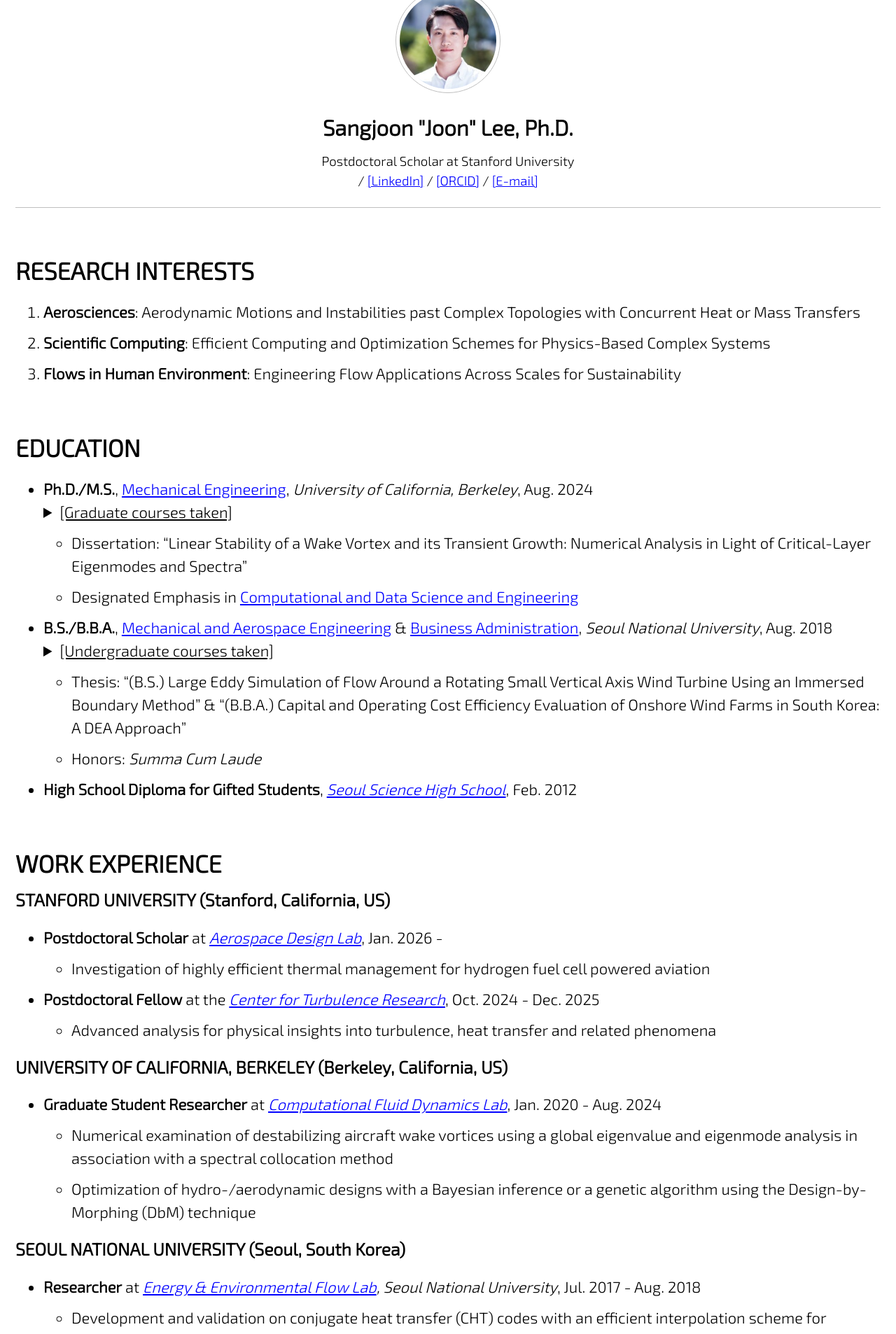
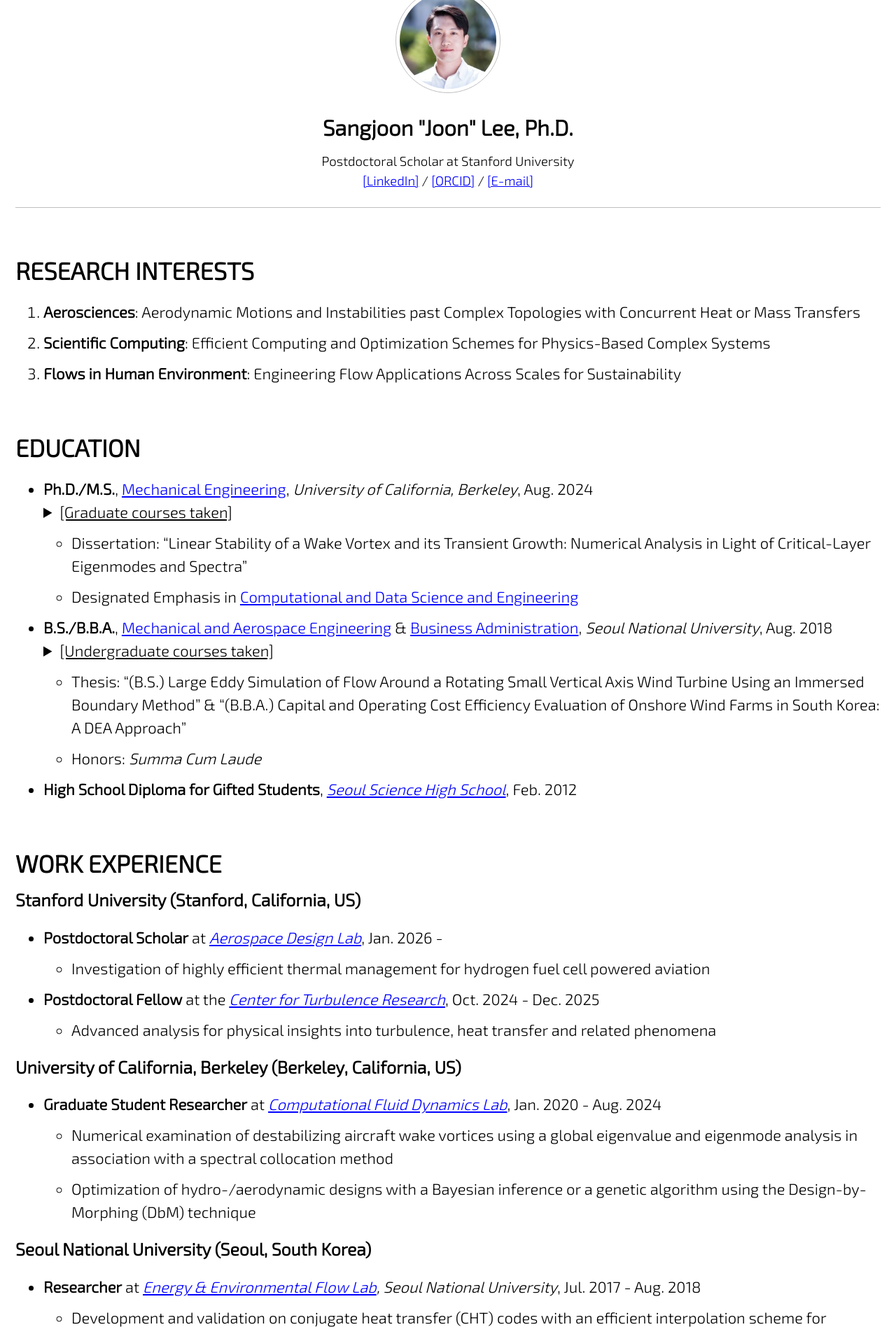
Before and after one commit to jun9303/jun9303.github.io, a Jekyll site: the page built from _pages/about_me.md, in a window 1280 px wide. Shown: the part 363-2269 px from the top of the page at 70% size. Built offline with Jekyll 4.4.1, drawn with Linux system fonts in a browser that asks for light colours; cached includes are drawn as plain includes; some of the changed text lies outside the part shown.

Commit message:
Add custom CSS for hiding permalink text and update about me section formatting

```diff
--- a/_includes/head.html
+++ b/_includes/head.html
@@ -18,6 +18,7 @@
 
 <!-- For all browsers -->
 <link rel="stylesheet" href="{{ '/assets/css/main.css' | relative_url }}">
+<link rel="stylesheet" href="{{ '/assets/css/custom.css' | relative_url }}">
 <link rel="preload" href="https://cdn.jsdelivr.net/npm/@fortawesome/fontawesome-free@latest/css/all.min.css" as="style" onload="this.onload=null;this.rel='stylesheet'">
 <noscript><link rel="stylesheet" href="https://cdn.jsdelivr.net/npm/@fortawesome/fontawesome-free@latest/css/all.min.css"></noscript>
 
--- a/_pages/about_me.md
+++ b/_pages/about_me.md
@@ -10,7 +10,7 @@ feature_row:
   - image_path: assets/images/bio-photo-sjlee-200x200.png
     alt: "profile image"
     title: 'Sangjoon "Joon" Lee, Ph.D.'
-    excerpt: "Postdoctoral Scholar at Stanford University<br/> / [[LinkedIn]](https://www.linkedin.com/in/sangjoonlee93/) / [[ORCID]](https://orcid.org/0000-0002-2063-6298) / [[E-mail]](mailto:sjoonl@stanford.edu)"
+    excerpt: "Postdoctoral Scholar at Stanford University<br/>[[LinkedIn]](https://www.linkedin.com/in/sangjoonlee93/) / [[ORCID]](https://orcid.org/0000-0002-2063-6298) / [[E-mail]](mailto:sjoonl@stanford.edu)"
 ---
 
 {% include feature_row type="center" %}
@@ -51,19 +51,19 @@ feature_row:
 
 # WORK EXPERIENCE
 
-### STANFORD UNIVERSITY (Stanford, California, US)
+### Stanford University (Stanford, California, US)
 - **Postdoctoral Scholar** at *[Aerospace Design Lab](https://adl.stanford.edu/)*, Jan. 2026 -
   + Investigation of highly efficient thermal management for hydrogen fuel cell powered aviation
 
 - **Postdoctoral Fellow** at the *[Center for Turbulence Research](https://ctr.stanford.edu/)*, Oct. 2024 - Dec. 2025
   + Advanced analysis for physical insights into turbulence, heat transfer and related phenomena
 
-### UNIVERSITY OF CALIFORNIA, BERKELEY (Berkeley, California, US)
+### University of California, Berkeley (Berkeley, California, US)
 - **Graduate Student Researcher** at *[Computational Fluid Dynamics Lab](https://cfd.me.berkeley.edu/)*, Jan. 2020 - Aug. 2024
   + Numerical examination of destabilizing aircraft wake vortices using a global eigenvalue and eigenmode analysis in association with a spectral collocation method
   + Optimization of hydro-/aerodynamic designs with a Bayesian inference or a genetic algorithm using the Design-by-Morphing (DbM) technique
 
-### SEOUL NATIONAL UNIVERSITY (Seoul, South Korea)
+### Seoul National University (Seoul, South Korea)
 - **Researcher** at *[Energy & Environmental Flow Lab](http://eeflow.snu.ac.kr), Seoul National University*, Jul. 2017 - Aug. 2018
   + Development and validation on conjugate heat transfer (CHT) codes with an efficient interpolation scheme for thermal properties at interfaces
   + Flow visualization using Magnetic Resonance Velocimetry (MRV) and Large Eddy Simulation (LES)
@@ -74,7 +74,7 @@ feature_row:
 
 # TEACHING EXPERIENCE
 
-### UNIVERSITY OF CALIFORNIA, BERKELEY (Berkeley, California, US)
+### University of California, Berkeley (Berkeley, California, US)
 - **Teaching Assistant**, Jan. 2024 - May 2024
   + *Introduction to Computer Programming for Scientists and Engineers (ENGIN 7)*
   <!-- + Taught basic programming strategies and numerical methods for scientific computing -->
@@ -88,7 +88,7 @@ feature_row:
   <!-- + Taught experimental techniques for mechanical engineering, run lab sessions, graded assignments and reports, had office hours and answered questions in person and online -->
   <!-- + Received the Outstanding Graduate Student Instructor (OGSI) award in Apr. 2021 -->
 
-### SEOUL NATIONAL UNIVERSITY (Seoul, South Korea)
+### Seoul National University (Seoul, South Korea)
 - **Undergraduate Tutor**, Mar. 2013 - Dec. 2013
   + *Basic Calculus 2 (007.102)* and *Basic Calculus 1/2 (007.098A/099A)*
   <!-- + Tutored freshmen who have difficulty in studying university-level calculus and physics -->
--- /dev/null
+++ b/assets/css/custom.css
@@ -0,0 +1,12 @@
+/* Custom overrides loaded after theme CSS to hide visible "Permalink" text */
+.header-link > .sr-only,
+.header-link .sr-only {
+  position: absolute !important;
+  clip: rect(1px, 1px, 1px, 1px);
+  height: 1px !important;
+  width: 1px !important;
+  overflow: hidden;
+}
+
+/* If you prefer to remove the permalink anchor completely, uncomment below */
+/* .header-link { display: none !important; } */
```
